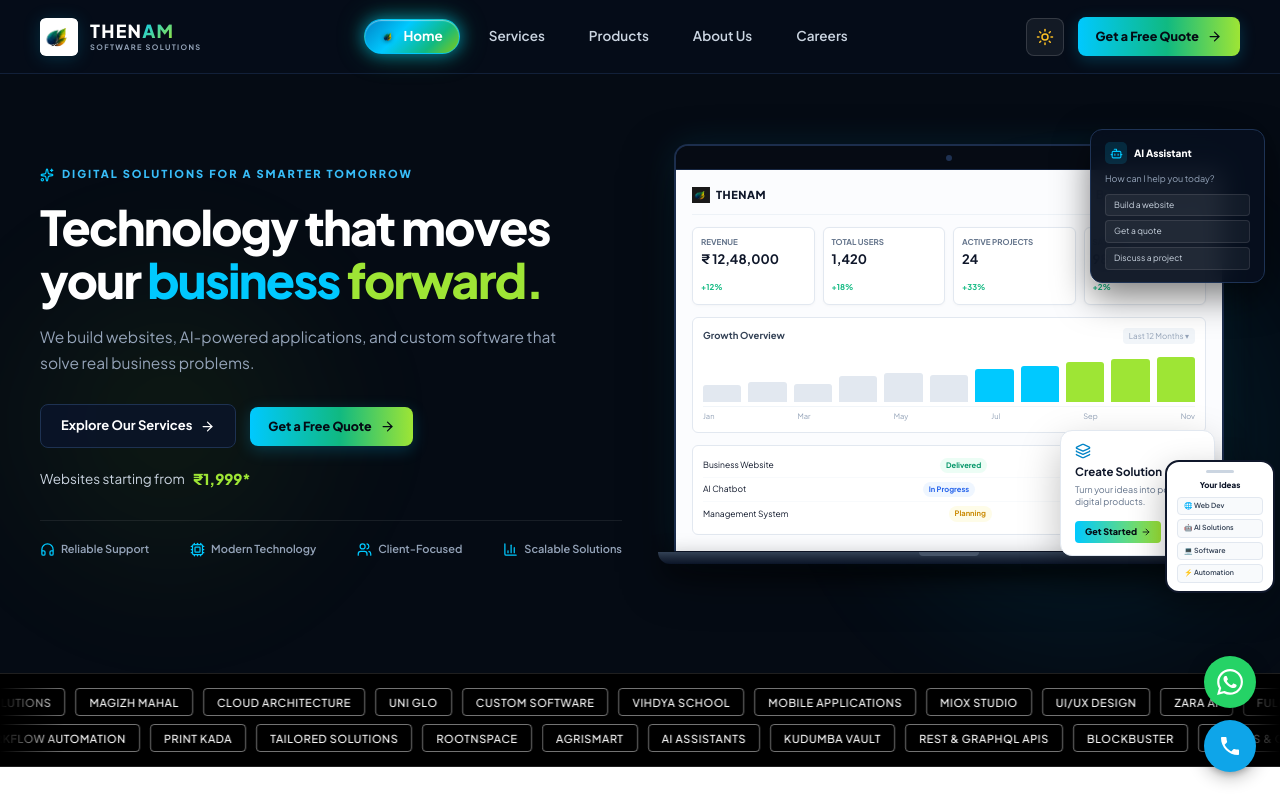
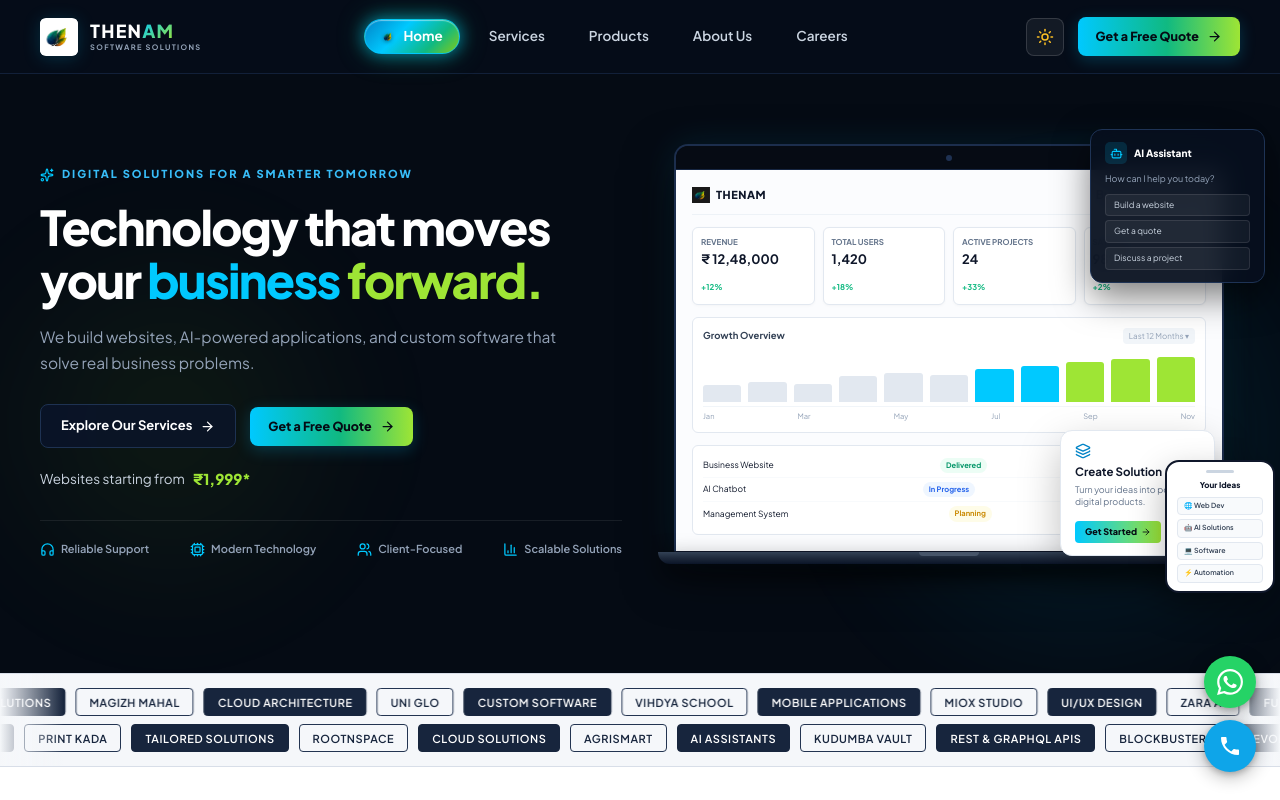
Before and after one commit to Sameena-lang/thenam, a Next.js app: page / in a window 1280 px wide. Shown: the top 800 px of the page. Built offline with nearby package versions, Linux system fonts and the light colour scheme.

Commit message:
feat: initialize global stylesheet and home page component

```diff
--- a/app/globals.css
+++ b/app/globals.css
@@ -3889,13 +3889,13 @@ html.light .video-wrapper-glass {
 
 
 /* ========================================================
-   MINIMALIST BLACK-AND-WHITE CONTINUOUS TICKER SECTION
+   TICKER SECTION — OPTION 1: SOFT WHITE + DEEP NAVY
    ======================================================== */
 
 .ticker-section-wrap {
-  background: #000000 !important;
-  border-top: 1px solid rgba(255, 255, 255, 0.12);
-  border-bottom: 1px solid rgba(255, 255, 255, 0.12);
+  background: #F5F7FA !important;
+  border-top: 1px solid #D8DEE8;
+  border-bottom: 1px solid #D8DEE8;
   padding: 14px 0;
   overflow: hidden;
   position: relative;
@@ -3917,12 +3917,12 @@ html.light .video-wrapper-glass {
 
 .ticker-section-wrap::before {
   left: 0;
-  background: linear-gradient(to right, #000000 0%, rgba(0, 0, 0, 0) 100%);
+  background: linear-gradient(to right, #F5F7FA 0%, rgba(245, 247, 250, 0) 100%);
 }
 
 .ticker-section-wrap::after {
   right: 0;
-  background: linear-gradient(to left, #000000 0%, rgba(0, 0, 0, 0) 100%);
+  background: linear-gradient(to left, #F5F7FA 0%, rgba(245, 247, 250, 0) 100%);
 }
 
 .ticker-container {
@@ -3964,7 +3964,7 @@ html.light .video-wrapper-glass {
   will-change: transform;
 }
 
-/* Small, thin, white-outlined rectangular tags */
+/* Default ticker labels: Deep navy text #17253D with thin navy outlines #233451 */
 .ticker-tag {
   display: inline-flex;
   align-items: center;
@@ -3973,22 +3973,36 @@ html.light .video-wrapper-glass {
   height: 28px;
   box-sizing: border-box;
   background: transparent;
-  border: 1px solid rgba(255, 255, 255, 0.45);
+  border: 1px solid #233451;
   border-radius: 4px;
-  color: #ffffff !important;
+  color: #17253D !important;
   font-family: inherit;
   font-size: 11px;
-  font-weight: 500;
+  font-weight: 600;
   letter-spacing: 0.05em;
   text-transform: uppercase;
   white-space: nowrap;
   line-height: 1;
-  transition: border-color 0.2s ease, background-color 0.2s ease;
+  transition: border-color 0.2s ease, background-color 0.2s ease, color 0.2s ease;
 }
 
 .ticker-tag:hover {
-  border-color: #ffffff;
-  background-color: rgba(255, 255, 255, 0.12);
+  background-color: rgba(35, 52, 81, 0.08);
+}
+
+/* Alternate ticker labels: Deep navy filled background #17253D with white text #FFFFFF */
+.ticker-tag.ticker-tag-filled,
+.ticker-tag:nth-child(even) {
+  background: #17253D !important;
+  border-color: #17253D !important;
+  color: #FFFFFF !important;
+}
+
+.ticker-tag.ticker-tag-filled:hover,
+.ticker-tag:nth-child(even):hover {
+  background: #233451 !important;
+  border-color: #233451 !important;
+  color: #FFFFFF !important;
 }
 
 /* Smooth continuous horizontal animation loops */
@@ -4010,24 +4024,32 @@ html.light .video-wrapper-glass {
   }
 }
 
-/* Light mode protection: maintain premium black-and-white ticker aesthetic */
+/* Light mode support: maintain exact Option 1 palette */
 html.light .ticker-section-wrap {
-  background: #000000 !important;
-  border-top-color: rgba(255, 255, 255, 0.12);
-  border-bottom-color: rgba(255, 255, 255, 0.12);
+  background: #F5F7FA !important;
+  border-top-color: #D8DEE8;
+  border-bottom-color: #D8DEE8;
 }
 
 html.light .ticker-section-wrap::before {
-  background: linear-gradient(to right, #000000 0%, rgba(0, 0, 0, 0) 100%);
+  background: linear-gradient(to right, #F5F7FA 0%, rgba(245, 247, 250, 0) 100%);
 }
 
 html.light .ticker-section-wrap::after {
-  background: linear-gradient(to left, #000000 0%, rgba(0, 0, 0, 0) 100%);
+  background: linear-gradient(to left, #F5F7FA 0%, rgba(245, 247, 250, 0) 100%);
 }
 
 html.light .ticker-tag {
-  color: #ffffff !important;
-  border-color: rgba(255, 255, 255, 0.45);
+  color: #17253D !important;
+  border-color: #233451;
+  background: transparent;
+}
+
+html.light .ticker-tag.ticker-tag-filled,
+html.light .ticker-tag:nth-child(even) {
+  background: #17253D !important;
+  border-color: #17253D !important;
+  color: #FFFFFF !important;
 }
 
 /* Responsive adjustments */
--- a/app/page.tsx
+++ b/app/page.tsx
@@ -275,14 +275,16 @@ export default function HomePage() {
         </section>
 
         {/* ========================================================
-            PROJECT & TECHNOLOGY TICKER (Minimalist Black & White)
+        {/* ========================================================
+            PROJECT & TECHNOLOGY TICKER (Soft White + Deep Navy)
             ======================================================== */}
         <section className="ticker-section-wrap" aria-label="Projects and services showcase">
           <div className="ticker-container">
             {/* Top Row: Scrolls continuously from right to left */}
             <div className="ticker-row ticker-row-top" aria-hidden="true">
               <div className="ticker-track ticker-track-left">
-                <div className="ticker-group">
+                {[0, 1, 2, 3].map((groupIndex) => (
+                  <div key={`group-r1-${groupIndex}`} className="ticker-group" aria-hidden={groupIndex > 0}>
                     {[
                       'Swekas Luxe', 'Web Development', 'Chennai Tales', 'AI Solutions',
                       'Magizh Mahal', 'Cloud Architecture', 'UNI GLO', 'Custom Software',
@@ -290,92 +292,40 @@ export default function HomePage() {
                       'Zara AI', 'Full-Stack Engineering', 'TT Dry Cleaning', 'Automation Systems',
                       'TastyLens', 'Next.js & React', 'FinEcho', 'Database Systems',
                     ].map((item, i) => (
-                    <span key={`t1-a-${i}`} className="ticker-tag">{item}</span>
+                      <span
+                        key={`t1-${groupIndex}-${i}`}
+                        className={`ticker-tag ${i % 2 === 1 ? 'ticker-tag-filled' : ''}`}
+                      >
+                        {item}
+                      </span>
                     ))}
                   </div>
-                <div className="ticker-group" aria-hidden="true">
-                  {[
-                    'Swekas Luxe', 'Web Development', 'Chennai Tales', 'AI Solutions',
-                    'Magizh Mahal', 'Cloud Architecture', 'UNI GLO', 'Custom Software',
-                    'Vihdya School', 'Mobile Applications', 'Miox Studio', 'UI/UX Design',
-                    'Zara AI', 'Full-Stack Engineering', 'TT Dry Cleaning', 'Automation Systems',
-                    'TastyLens', 'Next.js & React', 'FinEcho', 'Database Systems',
-                  ].map((item, i) => (
-                    <span key={`t1-b-${i}`} className="ticker-tag">{item}</span>
                 ))}
-                </div>
-                <div className="ticker-group" aria-hidden="true">
-                  {[
-                    'Swekas Luxe', 'Web Development', 'Chennai Tales', 'AI Solutions',
-                    'Magizh Mahal', 'Cloud Architecture', 'UNI GLO', 'Custom Software',
-                    'Vihdya School', 'Mobile Applications', 'Miox Studio', 'UI/UX Design',
-                    'Zara AI', 'Full-Stack Engineering', 'TT Dry Cleaning', 'Automation Systems',
-                    'TastyLens', 'Next.js & React', 'FinEcho', 'Database Systems',
-                  ].map((item, i) => (
-                    <span key={`t1-c-${i}`} className="ticker-tag">{item}</span>
-                  ))}
-                </div>
-                <div className="ticker-group" aria-hidden="true">
-                  {[
-                    'Swekas Luxe', 'Web Development', 'Chennai Tales', 'AI Solutions',
-                    'Magizh Mahal', 'Cloud Architecture', 'UNI GLO', 'Custom Software',
-                    'Vihdya School', 'Mobile Applications', 'Miox Studio', 'UI/UX Design',
-                    'Zara AI', 'Full-Stack Engineering', 'TT Dry Cleaning', 'Automation Systems',
-                    'TastyLens', 'Next.js & React', 'FinEcho', 'Database Systems',
-                  ].map((item, i) => (
-                    <span key={`t1-d-${i}`} className="ticker-tag">{item}</span>
-                  ))}
-                </div>
               </div>
             </div>
 
             {/* Bottom Row: Scrolls continuously from left to right */}
             <div className="ticker-row ticker-row-bottom" aria-hidden="true">
               <div className="ticker-track ticker-track-right">
-                <div className="ticker-group">
+                {[0, 1, 2, 3].map((groupIndex) => (
+                  <div key={`group-r2-${groupIndex}`} className="ticker-group" aria-hidden={groupIndex > 0}>
                     {[
                       'AgriSmart', 'AI Assistants', 'Kudumba Vault', 'REST & GraphQL APIs',
                       'BlockBuster', 'DevOps & CI/CD', 'Dinesh Portfolio', 'E-Commerce Platforms',
                       'Red Dragon', 'Enterprise Software', 'Jayamurugan Portfolio', 'SaaS Development',
                       'Harishwaran Portfolio', 'Performance Optimization', 'Lokkesh Portfolio', 'Cybersecurity & Auth',
-                    'Zayamazone', 'Workflow Automation', 'Print Kada', 'Tailored Solutions', 'RootnSpace',
+                      'Zayamazone', 'Workflow Automation', 'Print Kada', 'Tailored Solutions',
+                      'RootnSpace', 'Cloud Solutions',
                     ].map((item, i) => (
-                    <span key={`t2-a-${i}`} className="ticker-tag">{item}</span>
+                      <span
+                        key={`t2-${groupIndex}-${i}`}
+                        className={`ticker-tag ${i % 2 === 1 ? 'ticker-tag-filled' : ''}`}
+                      >
+                        {item}
+                      </span>
                     ))}
                   </div>
-                <div className="ticker-group" aria-hidden="true">
-                  {[
-                    'AgriSmart', 'AI Assistants', 'Kudumba Vault', 'REST & GraphQL APIs',
-                    'BlockBuster', 'DevOps & CI/CD', 'Dinesh Portfolio', 'E-Commerce Platforms',
-                    'Red Dragon', 'Enterprise Software', 'Jayamurugan Portfolio', 'SaaS Development',
-                    'Harishwaran Portfolio', 'Performance Optimization', 'Lokkesh Portfolio', 'Cybersecurity & Auth',
-                    'Zayamazone', 'Workflow Automation', 'Print Kada', 'Tailored Solutions', 'RootnSpace',
-                  ].map((item, i) => (
-                    <span key={`t2-b-${i}`} className="ticker-tag">{item}</span>
                 ))}
-                </div>
-                <div className="ticker-group" aria-hidden="true">
-                  {[
-                    'AgriSmart', 'AI Assistants', 'Kudumba Vault', 'REST & GraphQL APIs',
-                    'BlockBuster', 'DevOps & CI/CD', 'Dinesh Portfolio', 'E-Commerce Platforms',
-                    'Red Dragon', 'Enterprise Software', 'Jayamurugan Portfolio', 'SaaS Development',
-                    'Harishwaran Portfolio', 'Performance Optimization', 'Lokkesh Portfolio', 'Cybersecurity & Auth',
-                    'Zayamazone', 'Workflow Automation', 'Print Kada', 'Tailored Solutions', 'RootnSpace',
-                  ].map((item, i) => (
-                    <span key={`t2-c-${i}`} className="ticker-tag">{item}</span>
-                  ))}
-                </div>
-                <div className="ticker-group" aria-hidden="true">
-                  {[
-                    'AgriSmart', 'AI Assistants', 'Kudumba Vault', 'REST & GraphQL APIs',
-                    'BlockBuster', 'DevOps & CI/CD', 'Dinesh Portfolio', 'E-Commerce Platforms',
-                    'Red Dragon', 'Enterprise Software', 'Jayamurugan Portfolio', 'SaaS Development',
-                    'Harishwaran Portfolio', 'Performance Optimization', 'Lokkesh Portfolio', 'Cybersecurity & Auth',
-                    'Zayamazone', 'Workflow Automation', 'Print Kada', 'Tailored Solutions', 'RootnSpace',
-                  ].map((item, i) => (
-                    <span key={`t2-d-${i}`} className="ticker-tag">{item}</span>
-                  ))}
-                </div>
               </div>
             </div>
           </div>
```
Lines whose indentation alone changed are shown as unchanged.
